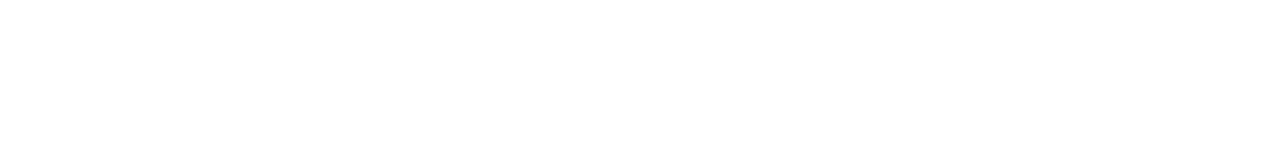
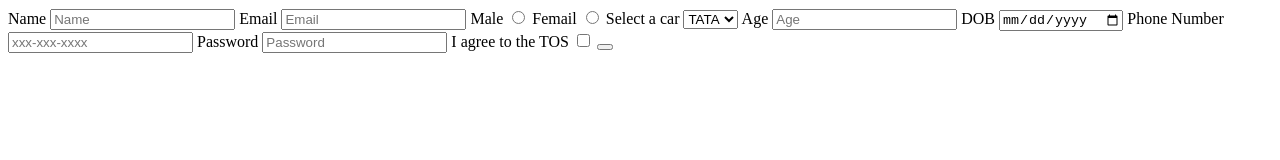
Before and after one commit to acciojob/signup-form-car-SUsmna, a website: page main.html in a window 1280 px wide. Drawn offline with Linux system fonts and the light colour scheme.

Commit message:
created a submission

```diff
--- a/main.html
+++ b/main.html
@@ -8,6 +8,40 @@
 
 <body>
 	<!-- the entire body must be written by student -->
+	<form method="post">
+		<label for="name">Name</label>
+			<input type="text" id="name" placeholder="Name" required>
+
+		<label for="email">Email</label>
+			<input type="email" id="email" placeholder="Email" required>
+
+		<label for="gender_m">Male</label>
+			<input type="radio" id="gender_m" name="gender" required>
+
+		<label for="gender_f">Femail</label>
+			<input type="radio" id="gender_f" name="gender" required>
+		<label for="cars">Select a car</label>
+		<select placeholder="--Please choose an option--" id="cars" required>
+			<option>TATA</option>
+			<option>KIA</option>
+			<option>BMW</option>
+		</select>
+		<label for="age">Age</label>
+		<input type="number" id="age" placeholder="Age" required>
+
+		<label for="dob">DOB</label>
+		<input type="date" id="dob" required>
+
+		<label for="tel">Phone Number</label>
+		<input placeholder="xxx-xxx-xxxx" type="tel" id="tel" >
+
+		<label for="password">Password</label>
+		<input placeholder="Password" type="Password" id="password" required>
+		<label for="tos">I agree to the TOS</label>
+		<input type="checkbox" id="tos" required>
+		<button type="submit"></button>
+
+	</form>
     <script type="text/javascript" src="./script.js">
 </script>
 
```
